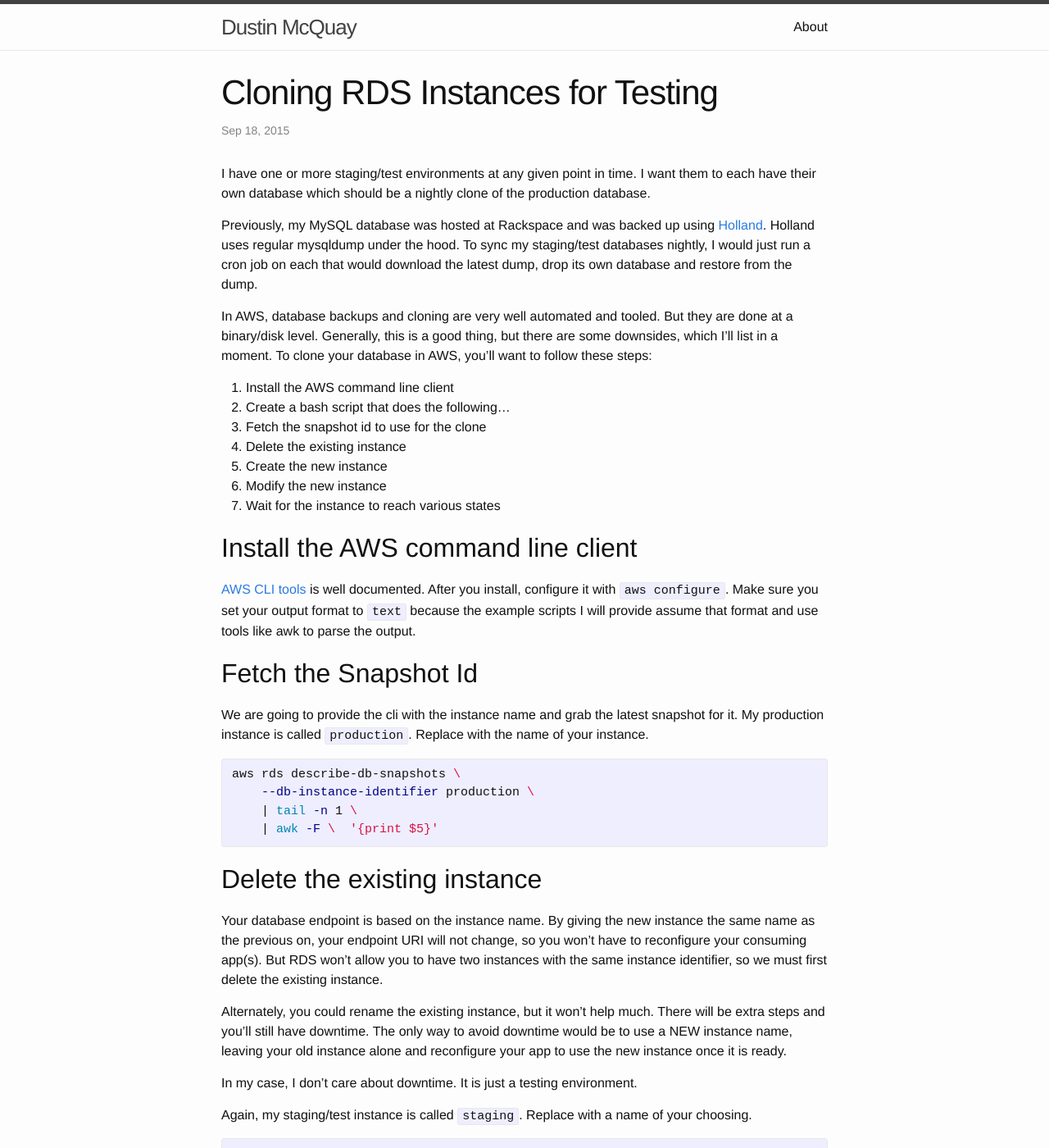
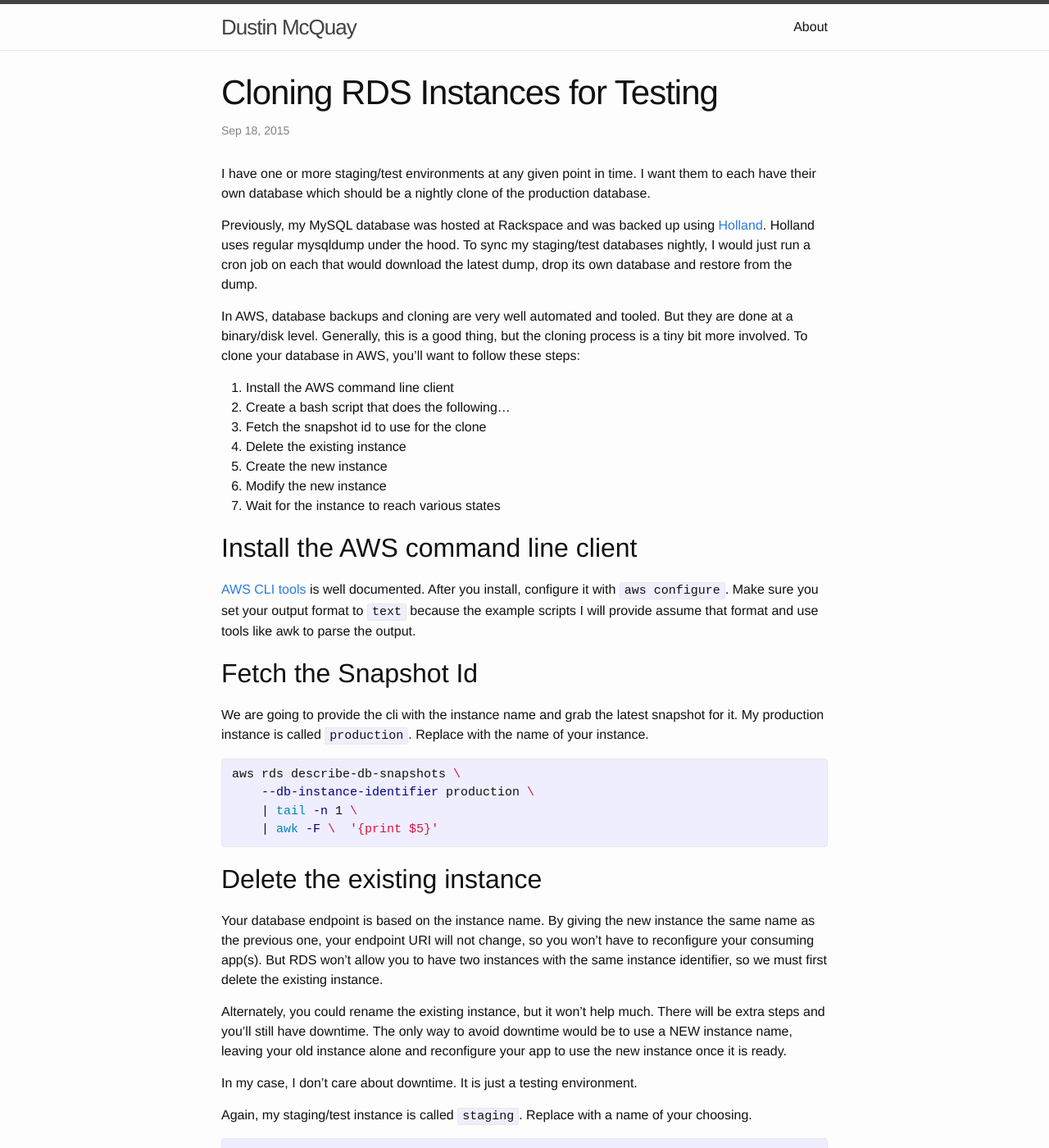
Before and after one commit to dmcquay/dmcquay.github.io, a Jekyll site: the page built from _posts/2015-09-18-cloning-rds-instances-for-testing.md, in a window 1280 px wide and 1400 px high. Shown: the whole window at 82% size. Built offline with Jekyll 4.4.1, drawn with Linux system fonts in a browser that asks for light colours; some of the changed text lies outside the part shown.

Commit message:
small edits to rds cloning post

```diff
--- a/_posts/2015-09-18-cloning-rds-instances-for-testing.md
+++ b/_posts/2015-09-18-cloning-rds-instances-for-testing.md
@@ -13,8 +13,8 @@ uses regular mysqldump under the hood. To sync my staging/test databases nightly
 job on each that would download the latest dump, drop its own database and restore from the dump.
 
 In AWS, database backups and cloning are very well automated and tooled. But they are done at a binary/disk
-level. Generally, this is a good thing, but there are some downsides, which I'll list in a moment.
-To clone your database in AWS, you'll want to follow these steps:
+level. Generally, this is a good thing, but the cloning process is a tiny bit more involved. To clone your
+database in AWS, you'll want to follow these steps:
 
 1. Install the AWS command line client
 2. Create a bash script that does the following...
@@ -46,7 +46,7 @@ aws rds describe-db-snapshots \
 ## Delete the existing instance
 
 Your database endpoint is based on the instance name. By giving the new instance the same name as the
-previous on, your endpoint URI will not change, so you won't have to reconfigure your consuming app(s). But
+previous one, your endpoint URI will not change, so you won't have to reconfigure your consuming app(s). But
 RDS won't allow you to have two instances with the same instance identifier, so we must first delete the
 existing instance.
 
@@ -70,7 +70,7 @@ Creating the new instance is straightforward at this point. Some notable setting
 
  - No multi AZ so we're not paying for availability we don't need
  - No minor version upgrade. We're going to clobber it every night anyway
- - Mine is in a VPC, so I must tell it was subnet group it should be in
+ - Mine is in not in the default VPC, so I must tell it was subnet group it should be in
 
 {% highlight bash %}
 aws rds restore-db-instance-from-db-snapshot \
@@ -89,6 +89,9 @@ aws rds restore-db-instance-from-db-snapshot \
 Some settings are inherited from the snapshot and can't be changed when you call the
 restore-db-instance-from-db-snapshot command. You must wait until the instance is created and available and
 then perform a modification operation. In my case, I needed to disable backups.
+
+Always remember the `--apply-immediately` flag or else you'll be waiting until the next maintenance window
+for your changes to take effect.
 
 {% highlight bash %}
 aws rds modify-db-instance \
```
